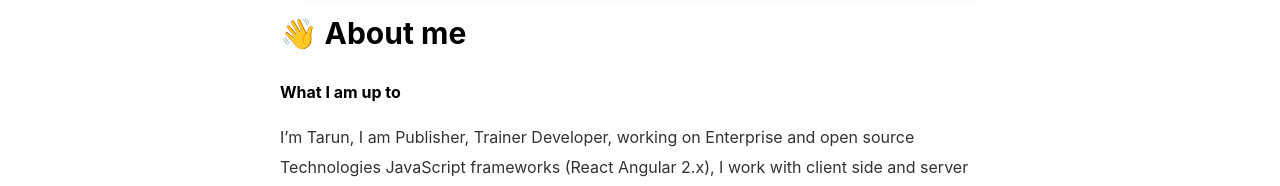
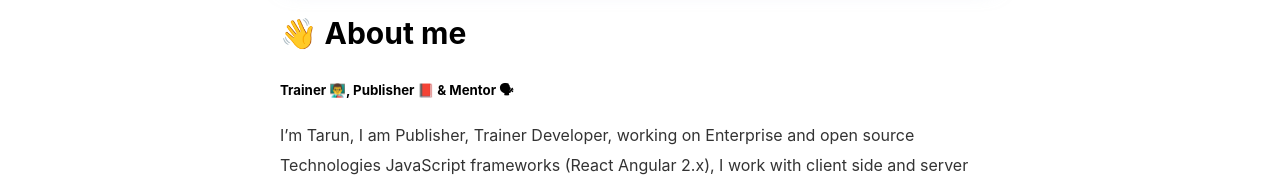
Before and after one commit to tkssharma/ui.tkssharma.com, a Gatsby site: page / in a window 1280 px wide. Shown: the part 610-796 px from the top of the page. Built offline with nearby package versions, Linux system fonts and the light colour scheme; Gatsby itself is replaced by a stand-in of ours; some packages are replaced by stand-ins of ours.

```diff
--- a/src/components/AboutMe.js
+++ b/src/components/AboutMe.js
@@ -21,7 +21,7 @@
       </span>
       About me
     </h3>
-    <h4>What I am up to</h4>
+    <h5>Trainer 👨‍🏫, Publisher 📕 & Mentor 🗣</h5>
     <p>
     I’m Tarun, I am Publisher, Trainer Developer, working on Enterprise and open source Technologies JavaScript frameworks (React Angular 2.x), I work with client side and server side javascript programming which includes node js or any other frameworks Currently working with JavaScript framework React & Node js 🚀 with Graphql 🎉 developer publications.
     </p>
@@ -73,4 +73,5 @@
   </Wrapper>
 )
 
+
 export default AboutMe
```
